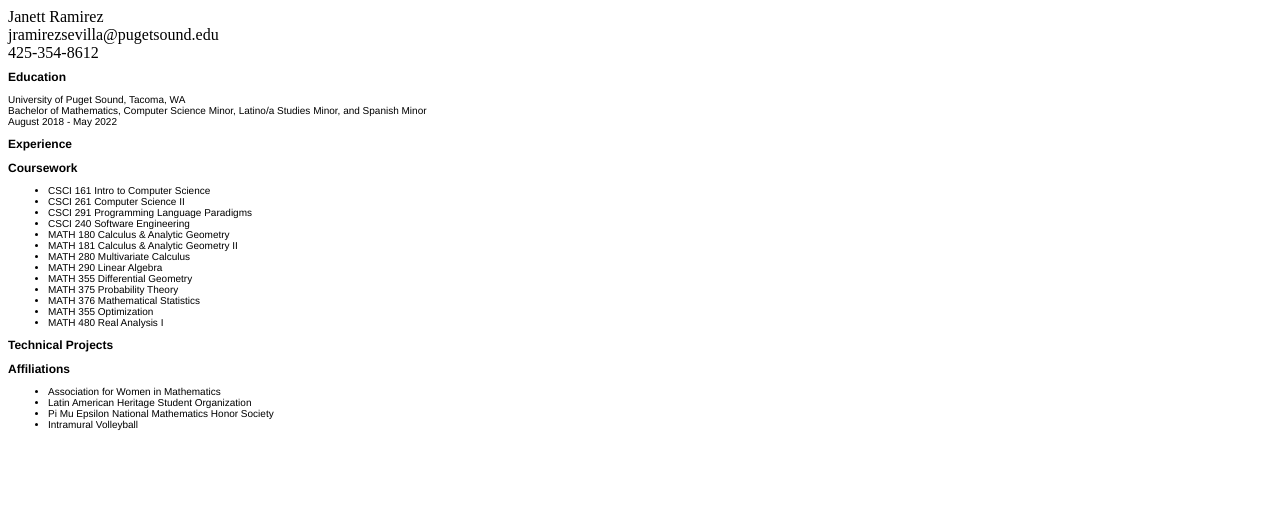
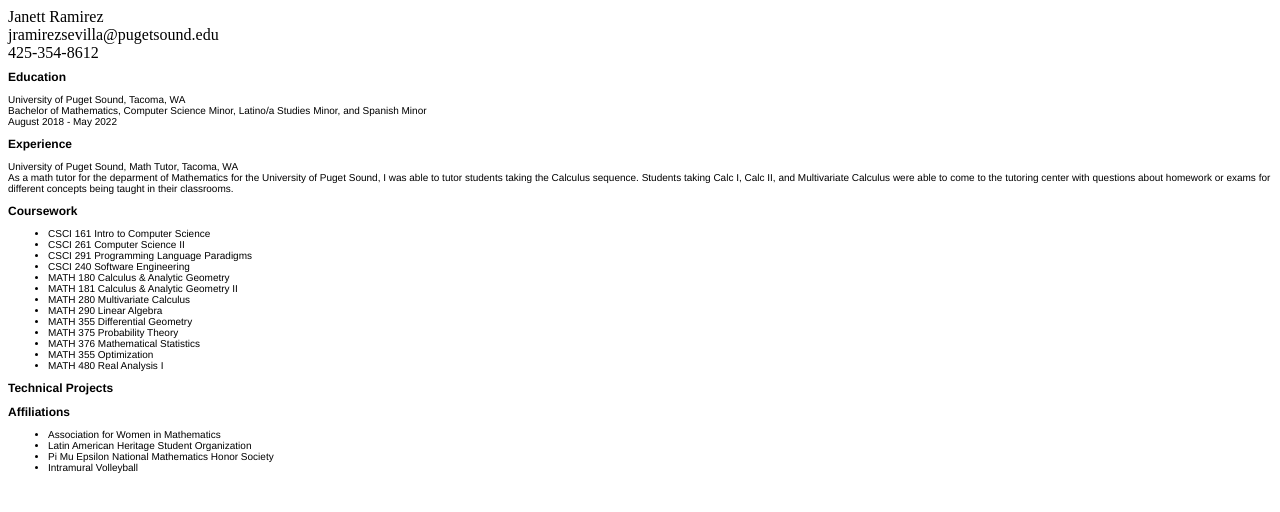
Before and after one commit to jan-ett/jan-ett.github.io, a plain HTML site: page liveWebpage/resume.html in a window 1280 px wide. Drawn offline with Linux system fonts and the light colour scheme.

Commit message:
Added a description of a math tutoring job for UPS

```diff
--- a/liveWebpage/resume.html
+++ b/liveWebpage/resume.html
@@ -11,9 +11,14 @@
         <h1>Education</h1>
         <p>University of Puget Sound, Tacoma, WA<br>
         Bachelor of Mathematics, Computer Science Minor, Latino/a Studies Minor, and Spanish Minor<br>
-    August 2018 - May 2022</p>
+        August 2018 - May 2022</p>
 
         <h2>Experience</h2>
+        <p>University of Puget Sound, Math Tutor, Tacoma, WA<br>
+        As a math tutor for the deparment of Mathematics for the University of Puget Sound,
+        I was able to tutor students taking the Calculus sequence. Students taking Calc I, Calc II,
+        and Multivariate Calculus were able to come to the tutoring center with questions about
+        homework or exams for different concepts being taught in their classrooms.</p>
 
         <h2>Coursework</h2>
         <p>
```
